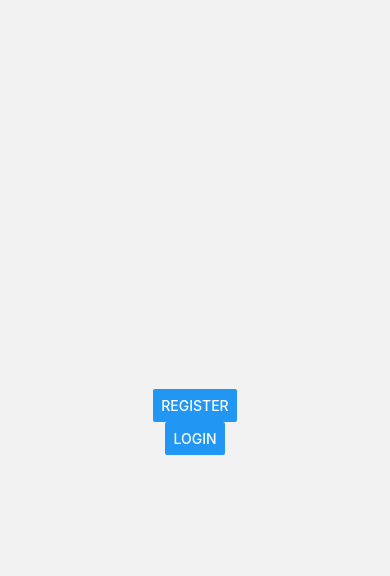
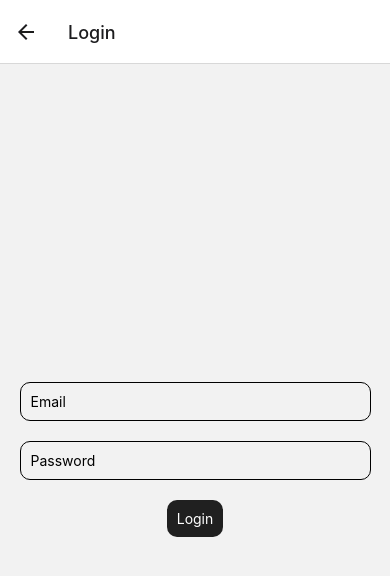
Before and after one commit to Peterhyh/uncut-social, a React Native app: screen /Login in a window 390 px wide. Before the commit this address had no page. Shown: the top 576 px of the page. Built offline with nearby package versions, Linux system fonts and the light colour scheme.

Commit message:
Login screen complete

```diff
--- a/App.js
+++ b/App.js
@@ -1,5 +1,6 @@
 import RegisterScreen from './screens/RegisterScreen';
 import LandingScreen from './screens/LandingScreen';
+import LoginScreen from './screens/LoginScreen';
 import { NavigationContainer } from '@react-navigation/native';
 import { createStackNavigator } from '@react-navigation/stack';
 
@@ -39,6 +40,10 @@ export default function App() {
           name='Register'
           component={RegisterScreen}
         />
+        <Stack.Screen
+          name='Login'
+          component={LoginScreen}
+        />
       </Stack.Navigator>
     </NavigationContainer>
   );
--- a/screens/LoginScreen.js
+++ b/screens/LoginScreen.js
@@ -1,11 +1,99 @@
-import { View } from 'react-native';
+import { View, TextInput, Text, StyleSheet } from 'react-native';
+import { signInWithEmailAndPassword } from 'firebase/auth';
+import { useState, useRef } from 'react';
+import { TouchableOpacity } from 'react-native-gesture-handler';
+import { FIREBASE_AUTH } from '../App';
+
+const auth = FIREBASE_AUTH;
 
 const LoginScreen = () => {
+    const [email, setEmail] = useState('');
+    const [password, setPassword] = useState('');
+
+    const input1 = useRef();
+    const input2 = useRef();
+
+    const clearForm = () => {
+        setEmail('');
+        setPassword('');
+    };
+
+    const handleReturnKeyPress = (currentInput) => {
+        if (currentInput === input1) {
+            input2.current.focus();
+        };
+    };
+
+    const handleLogin = async () => {
+        try {
+            await signInWithEmailAndPassword(auth, email, password)
+                .then((response) => {
+                    console.log(response);
+                    alert('Login Successful!');
+                    clearForm();
+                })
+                .catch(err => {
+                    alert('Email and password did not match');
+                });
+        } catch (error) {
+            alert(error);
+        }
+    };
+
     return (
-        <View>
-
+        <View style={styles.container}>
+            <TextInput
+                ref={input1}
+                returnKeyType='next'
+                onSubmitEditing={() => handleReturnKeyPress(input1)}
+                style={styles.input}
+                autoCapitalize='none'
+                placeholder='Email'
+                value={email}
+                onChangeText={setEmail}
+            />
+            <TextInput
+                ref={input2}
+                returnKeyType='done'
+                onSubmitEditing={() => handleReturnKeyPress(input2)}
+                style={styles.input}
+                autoCapitalize='none'
+                placeholder='Password'
+                value={password}
+                onChangeText={setPassword}
+            />
+            <TouchableOpacity
+                style={styles.button}
+                onPress={handleLogin}
+            >
+                <Text style={styles.buttonText}>Login</Text>
+            </TouchableOpacity>
         </View>
     );
 };
 
+const styles = StyleSheet.create({
+    container: {
+        flex: 1,
+        justifyContent: 'center',
+        alignItems: 'center',
+    },
+    input: {
+        borderWidth: 1,
+        borderRadius: 10,
+        width: '90%',
+        margin: 10,
+        padding: 10,
+    },
+    button: {
+        backgroundColor: '#202020',
+        padding: 10,
+        marginTop: 10,
+        borderRadius: 10,
+    },
+    buttonText: {
+        color: '#fff',
+    },
+});
+
 export default LoginScreen;
--- a/screens/RegisterScreen.js
+++ b/screens/RegisterScreen.js
@@ -63,15 +63,11 @@ const RegisterScreen = () => {
     return (
         <View style={styles.container}>
             <ScrollView>
-
-                <View style={styles.inputContainer}>
                 <TextInput
                     returnKeyType='next'
                     ref={input1}
                     onSubmitEditing={() => handleReturnKeyPress(input1)}
-                        keyboardAppearance='dark'
                     autoCapitalize='none'
-                        style={styles.input}
                     placeholder='Username'
                     value={username}
                     onChangeText={setUsername}
@@ -80,9 +76,7 @@ const RegisterScreen = () => {
                     returnKeyType='next'
                     ref={input2}
                     onSubmitEditing={() => handleReturnKeyPress(input2)}
-                        keyboardAppearance='dark'
                     autoCapitalize='none'
-                        style={styles.input}
                     placeholder='Email'
                     value={email}
                     onChangeText={setEmail}
@@ -91,8 +85,6 @@ const RegisterScreen = () => {
                     returnKeyType='next'
                     ref={input3}
                     onSubmitEditing={() => handleReturnKeyPress(input3)}
-                        keyboardAppearance='dark'
-                        style={styles.input}
                     placeholder='Password'
                     secureTextEntry={true}
                     value={password}
@@ -102,8 +94,6 @@ const RegisterScreen = () => {
                     returnKeyType='next'
                     ref={input4}
                     onSubmitEditing={() => handleReturnKeyPress(input4)}
-                        keyboardAppearance='dark'
-                        style={styles.input}
                     placeholder='Confirm Password'
                     secureTextEntry={true}
                     value={confirmPassword}
@@ -113,8 +103,6 @@ const RegisterScreen = () => {
                     returnKeyType='next'
                     ref={input5}
                     onSubmitEditing={() => handleReturnKeyPress(input5)}
-                        keyboardAppearance='dark'
-                        style={styles.input}
                     placeholder='First Name'
                     value={firstName}
                     onChangeText={setFirstName}
@@ -123,8 +111,6 @@ const RegisterScreen = () => {
                     returnKeyType='done'
                     ref={input6}
                     onSubmitEditing={() => handleReturnKeyPress(input6)}
-                        keyboardAppearance='dark'
-                        style={styles.input}
                     placeholder='Last Name'
                     value={lastName}
                     onChangeText={setLastName}
@@ -136,7 +122,6 @@ const RegisterScreen = () => {
                 >
                     <Text style={styles.buttonText}>Sign Up</Text>
                 </TouchableOpacity>
-                </View>
             </ScrollView>
         </View >
 
@@ -147,8 +132,9 @@ const styles = StyleSheet.create({
     container: {
         justifyContent: 'center',
         alignItems: 'center',
+        borderWidth: 1,
+        borderColor: 'red',
         flex: 1,
-        height: '100%'
     },
     button: {
         backgroundColor: '#202020',
@@ -160,7 +146,9 @@ const styles = StyleSheet.create({
         color: '#fff',
     },
     inputContainer: {
-        width: '100%',
+
+        flex: 1,
+        width: '100%'
     },
     input: {
         borderWidth: 2,
```
Lines whose indentation alone changed are shown as unchanged.
